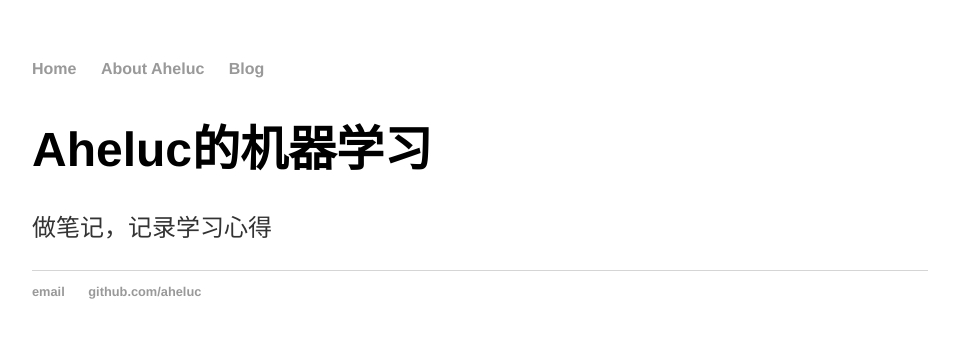
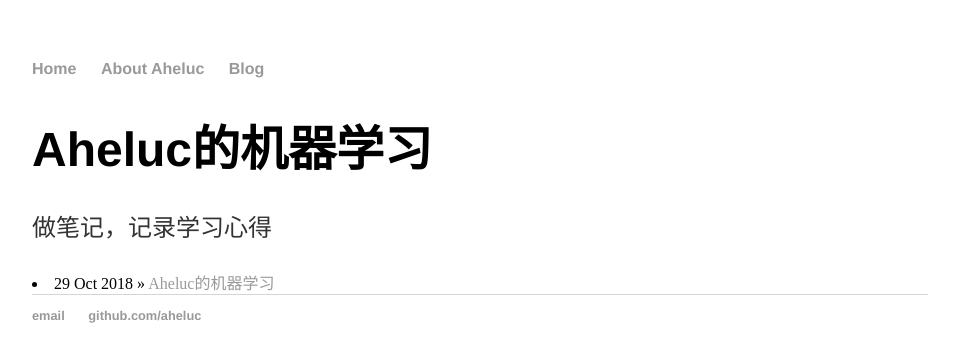
Before and after one commit to cataaaaaaaaaa/cataaaaaaaaaa.github.io, a Jekyll site: the page built from index.html, in a window 1280 px wide. Shown: the top 362 px of the page, without its empty margins (160-1119 px from the left). Built offline with Jekyll 4.4.1, drawn with Linux system fonts in a browser that asks for light colours.

Commit message:
add post list

```diff
--- a/index.html
+++ b/index.html
@@ -5,4 +5,7 @@ title: Aheluc的机器学习
 <div class="blurb">
 	<h1>Aheluc的机器学习</h1>
 	<p>做笔记，记录学习心得</p>
+	{% for post in site.posts %}
+		<li><span>{{ post.date | date_to_string }}</span> » <a href="{{ post.url }}" title="{{ post.title }}">{{ post.title }}</a></li>
+	{% endfor %}
 </div><!-- /.blurb -->
```
